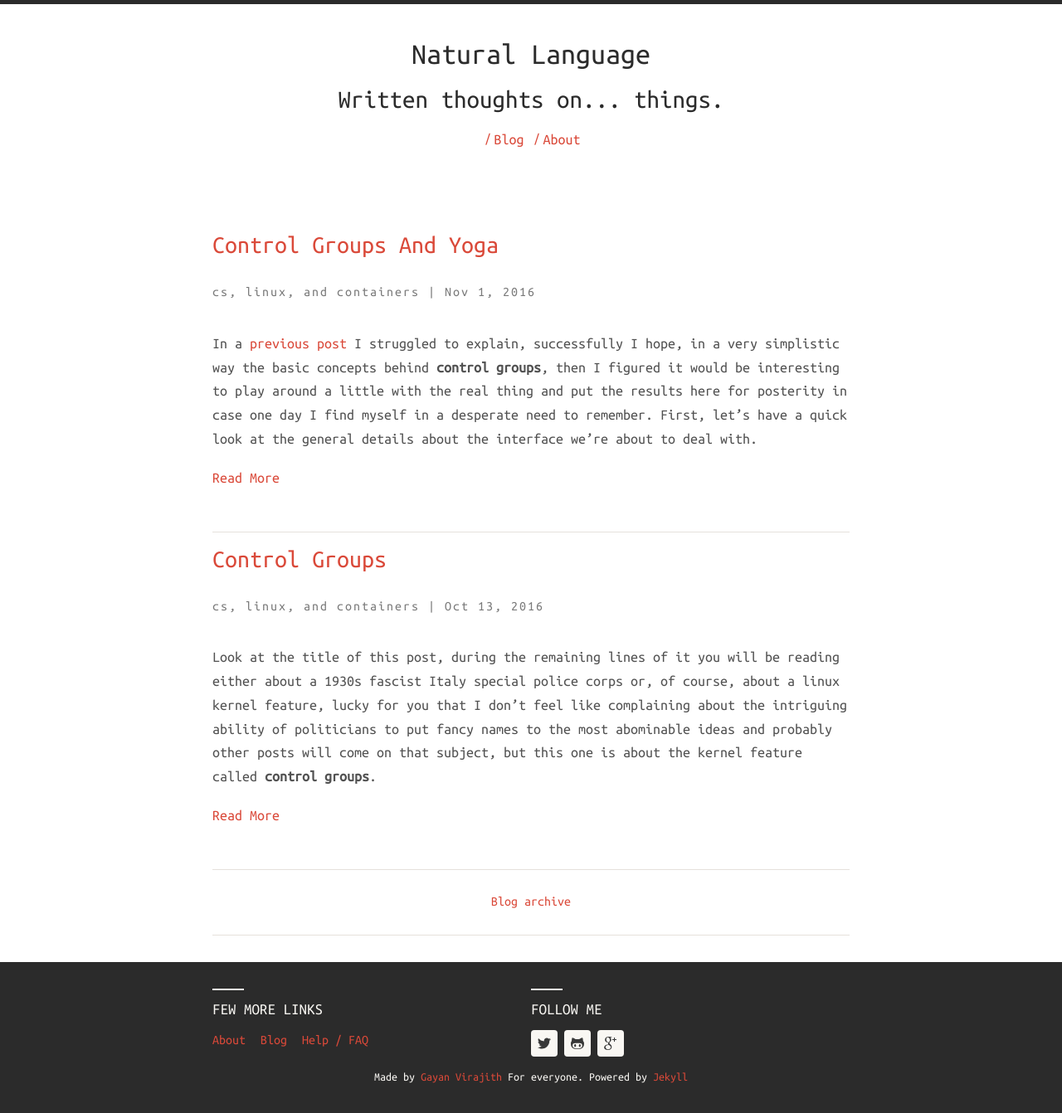
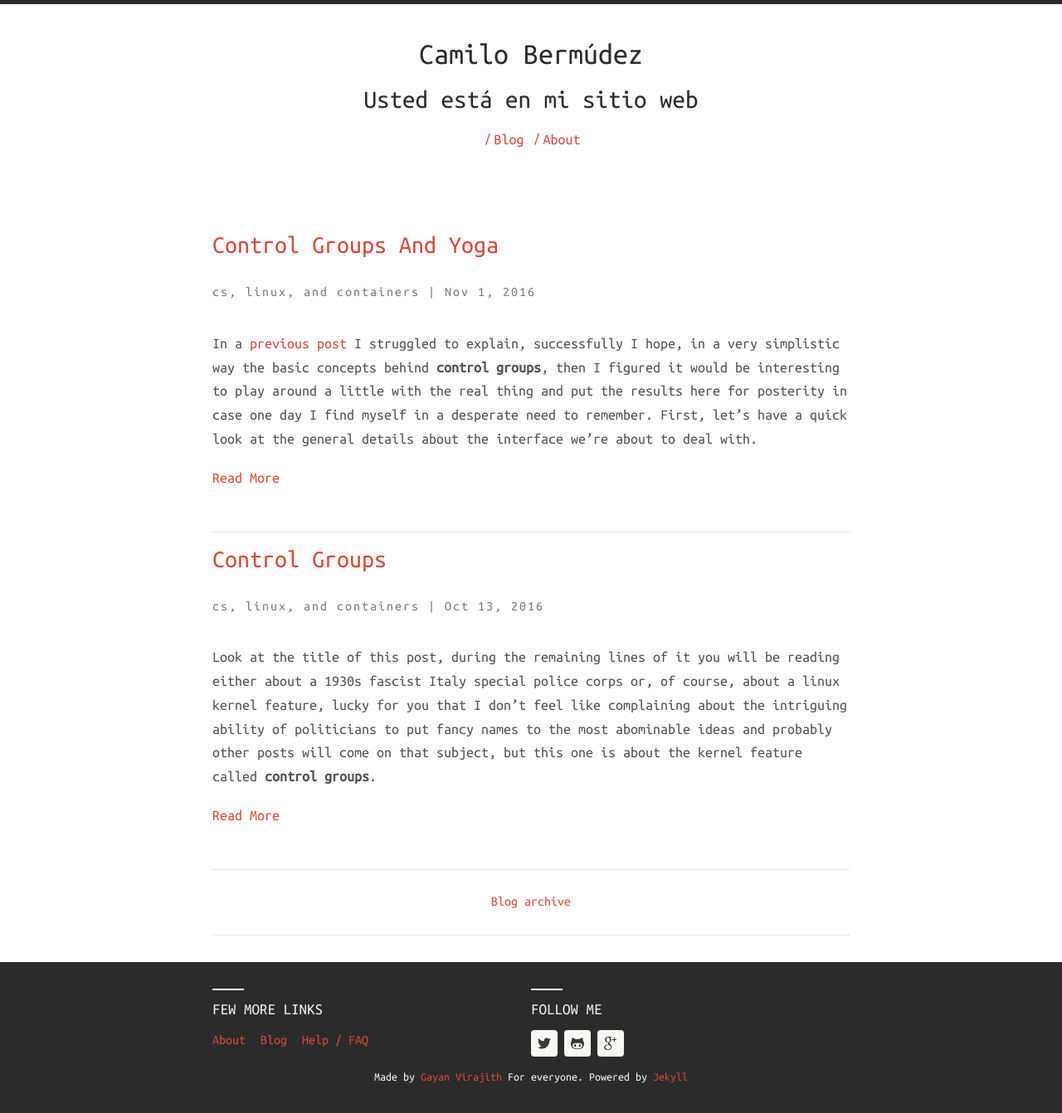
Before and after one commit to camilobermudez85/camilobermudez85.github.io, a Jekyll site: the page built from index.html, in a window 1280 px wide. Shown: the whole page at 83% size. Built offline with Jekyll 4.4.1, drawn with Linux system fonts in a browser that asks for light colours; nearby versions of some CDN libraries.

Commit message:
Changing the site title

```diff
--- a/_config.yml
+++ b/_config.yml
@@ -11,15 +11,15 @@ url: https://camilobermudez85.github.io
 
 # Harmony theme configuration. Please change accordingly.
 harmony:
-  name: Natural Language
-  description: Written thoughts on... things.
+  name: Camilo Bermúdez
+  description: Usted está en mi sitio web
   # 'meta_description:' Write an awesome description for your new site here.
   # It will appear in your document head meta (for Google search results) and
   # in your feed.xml site description.
   meta_description: > #
-   Natural language is a blog on different subjects
+   This is a collection of writings on different subjects
    but mostly on computers and we the people who
-   deal with them. By Camilo Bermúdez.
+   communicate with them. By Camilo Bermúdez.
 #  basetheme: theme-base-01 # pre defined thmes are darken, blue-water, redish.
   basetheme: redish # pre defined thmes are darken, blue-water, redish.
   author: # Author details
```
